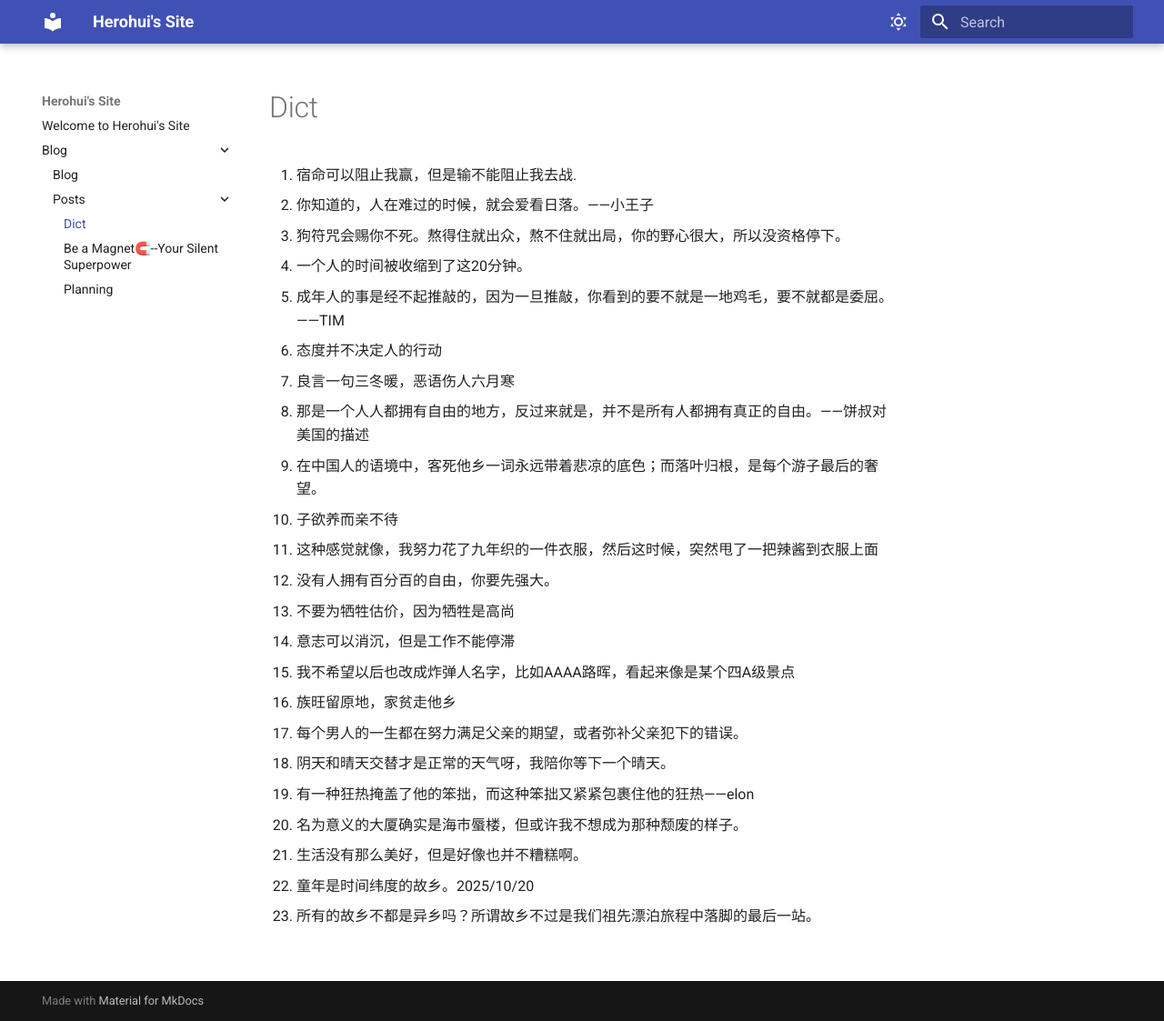
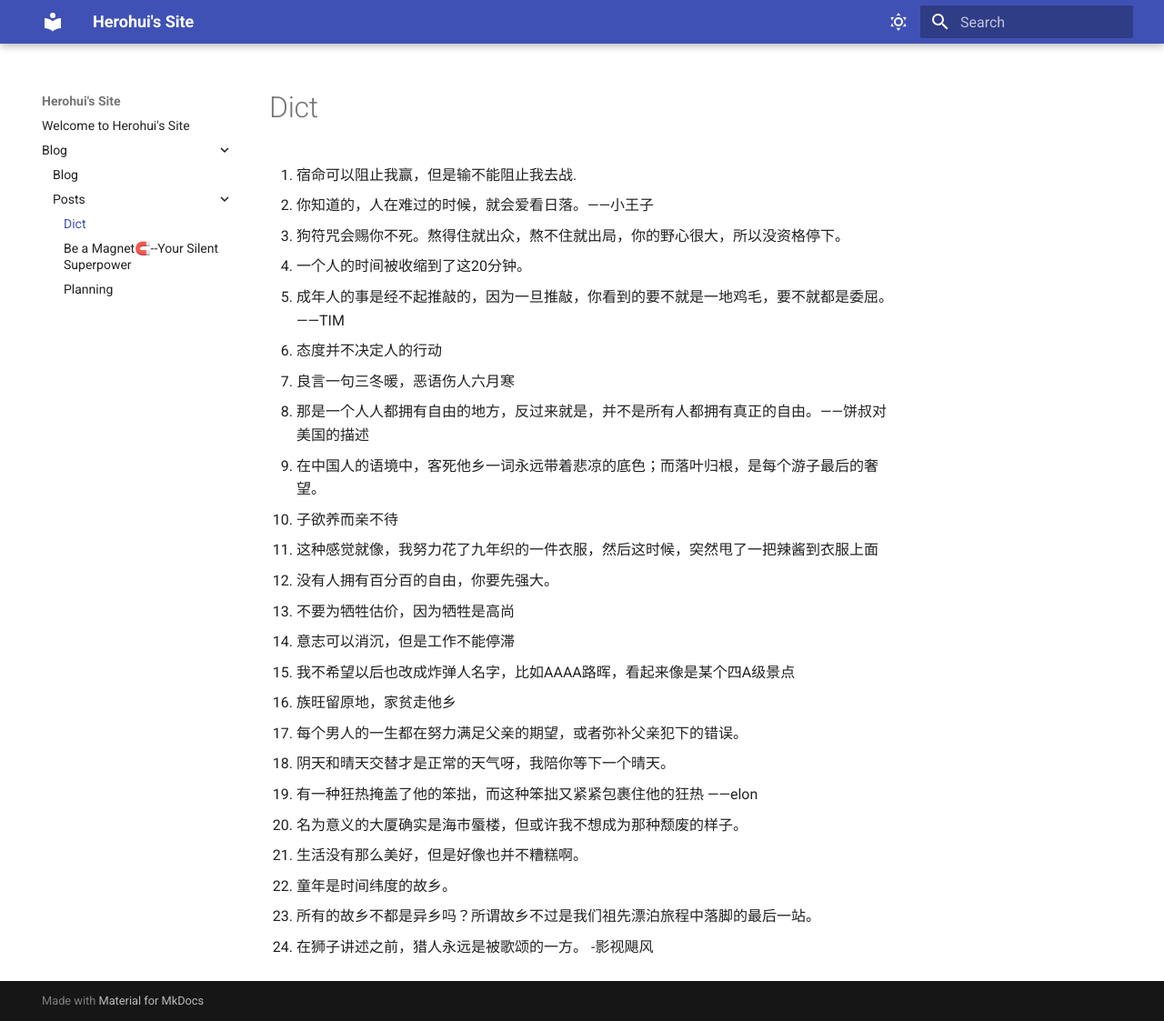
Before and after one commit to Herohui04/Herohui04.github.io, an MkDocs documentation site: the page built from docs/blog/posts/dict.md, in a window 1280 px wide and 1123 px high. Shown: the whole window at 91% size. Built offline with MkDocs 1.6.1 and Material for MkDocs 9.7.7, drawn with Linux system fonts in a browser that asks for light colours.

Commit message:
Update dict.md

```diff
--- a/docs/blog/posts/dict.md
+++ b/docs/blog/posts/dict.md
@@ -23,8 +23,9 @@
 16. 族旺留原地，家贫走他乡
 17. 每个男人的一生都在努力满足父亲的期望，或者弥补父亲犯下的错误。
 18. 阴天和晴天交替才是正常的天气呀，我陪你等下一个晴天。
-19. 有一种狂热掩盖了他的笨拙，而这种笨拙又紧紧包裹住他的狂热——elon
+19. 有一种狂热掩盖了他的笨拙，而这种笨拙又紧紧包裹住他的狂热 ——elon
 20. 名为意义的大厦确实是海市蜃楼，但或许我不想成为那种颓废的样子。
 21. 生活没有那么美好，但是好像也并不糟糕啊。
-22. 童年是时间纬度的故乡。2025/10/20
+22. 童年是时间纬度的故乡。
 23. 所有的故乡不都是异乡吗？所谓故乡不过是我们祖先漂泊旅程中落脚的最后一站。
+24. 在狮子讲述之前，猎人永远是被歌颂的一方。 -影视飓风
```
